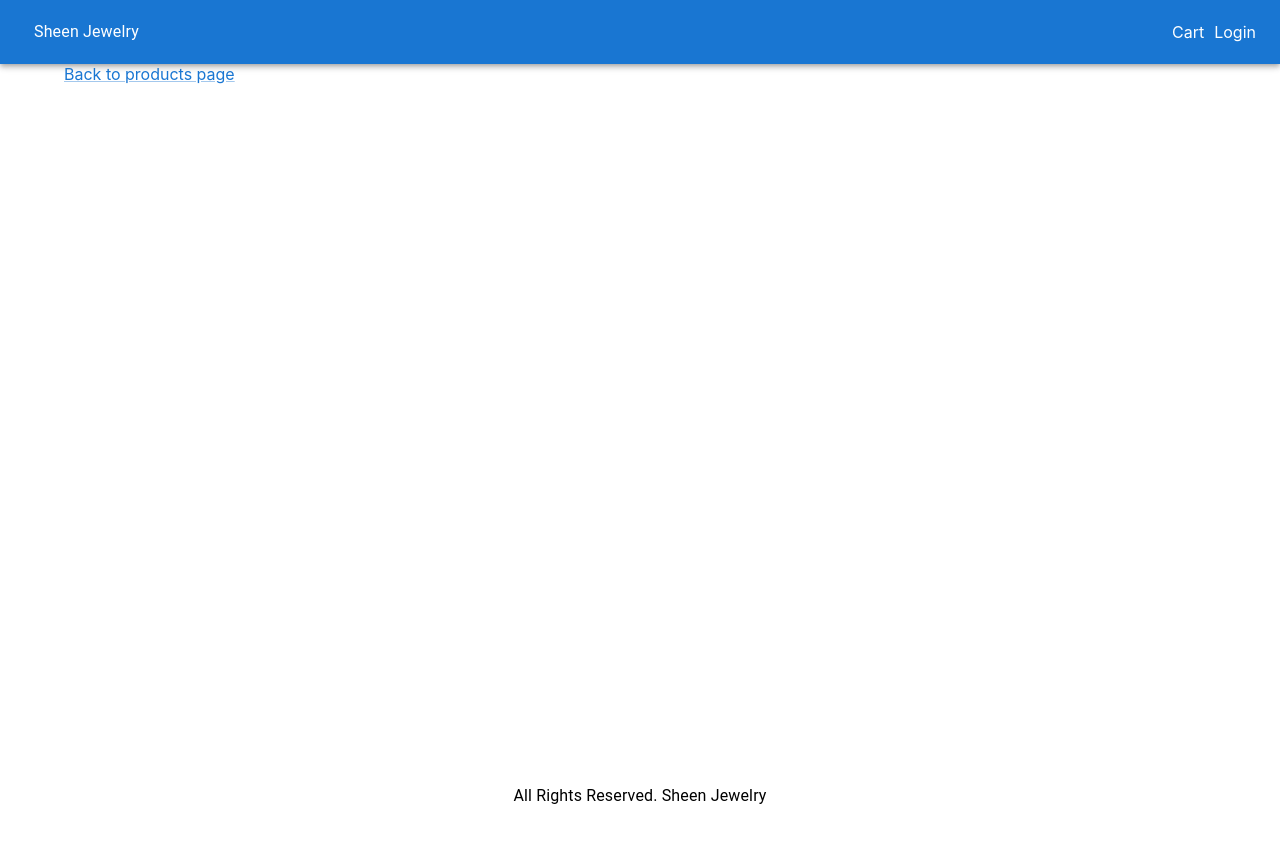
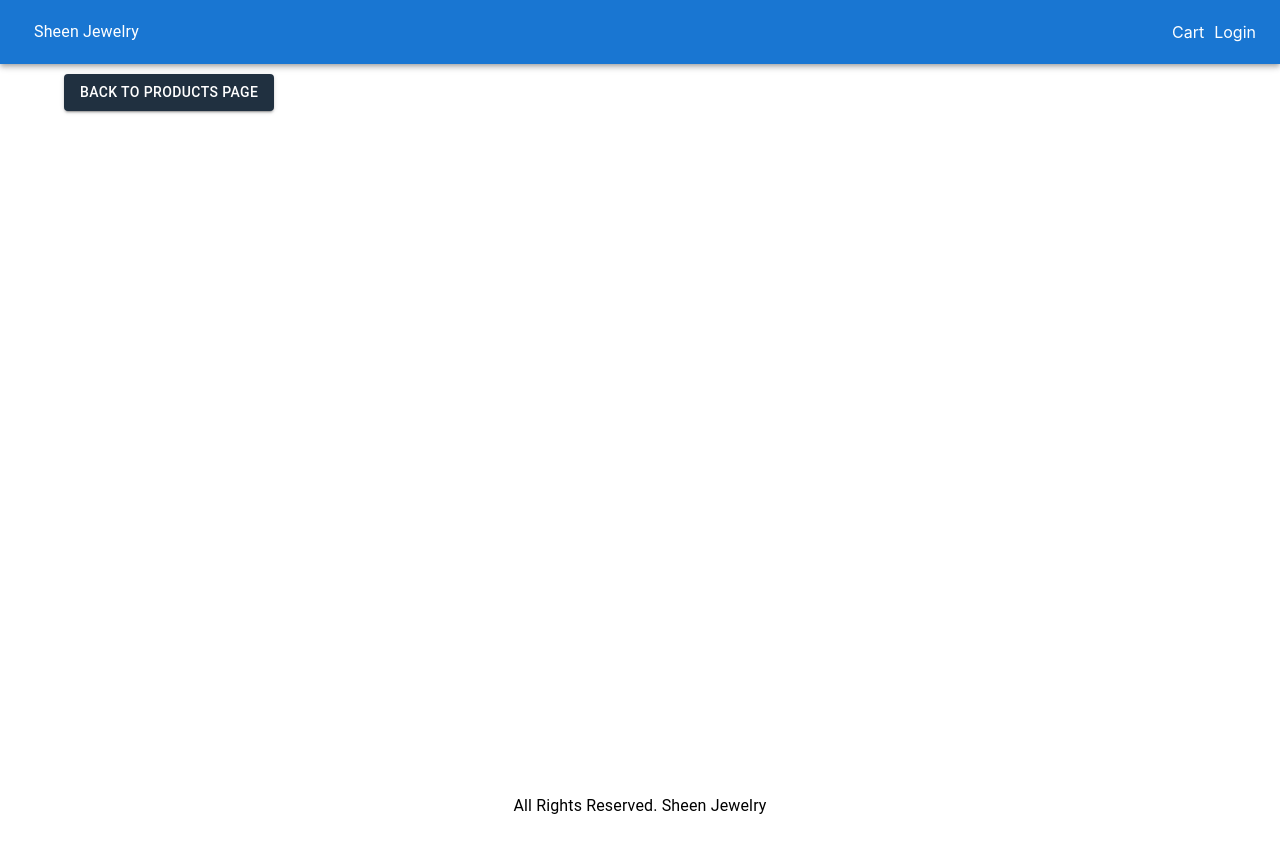
Before and after one commit to blksmth1725/next-sjewelry, a Next.js app: page /product/bracelet1 in a window 1280 px wide. Shown: the top 852 px of the page. Built offline with nearby package versions, Linux system fonts and the light colour scheme.

Commit message:
Update Back button on product detail page via "sx" MaterialUI CSS override prop

```diff
--- a/pages/product/[slug].js
+++ b/pages/product/[slug].js
@@ -1,14 +1,18 @@
 import React from "react";
 import { useRouter } from "next/router";
-import { Link } from "@mui/material";
+import { Button, Link } from "@mui/material";
 import NextLink from "next/link";
 import data from "../../utils/data";
 import Layout from "../../components/Layout";
+
+import useStyles from "../../utils/styles";
+import { color } from "@mui/system";
 
 const ProductScreen = () => {
   const router = useRouter();
   const { slug } = router.query;
   const product = data.products.find((a) => a.slug === slug);
+  const classes = useStyles();
 
   if (!product) {
     return <div>Product Not Found</div>;
@@ -16,9 +20,13 @@ const ProductScreen = () => {
 
   return (
     <Layout title={product.name}>
-      <div>
+      <div className={classes.section}>
         <NextLink href="/" passHref>
-          <Link>Back to products page</Link>
+          <Button variant="contained" sx={{ background: "#203040" }}>
+            <Link style={{ textDecoration: "none", color: "white" }}>
+              Back to products page
+            </Link>
+          </Button>
         </NextLink>
       </div>
     </Layout>
--- a/utils/styles.js
+++ b/utils/styles.js
@@ -21,7 +21,11 @@ const useStyles = makeStyles({
   },
   footer: {
     textAlign: "center",
-    margin: "40px",
+    margin: 40,
+  },
+  section: {
+    marginTop: 10,
+    marginBottom: 10,
   },
 });
 
```
